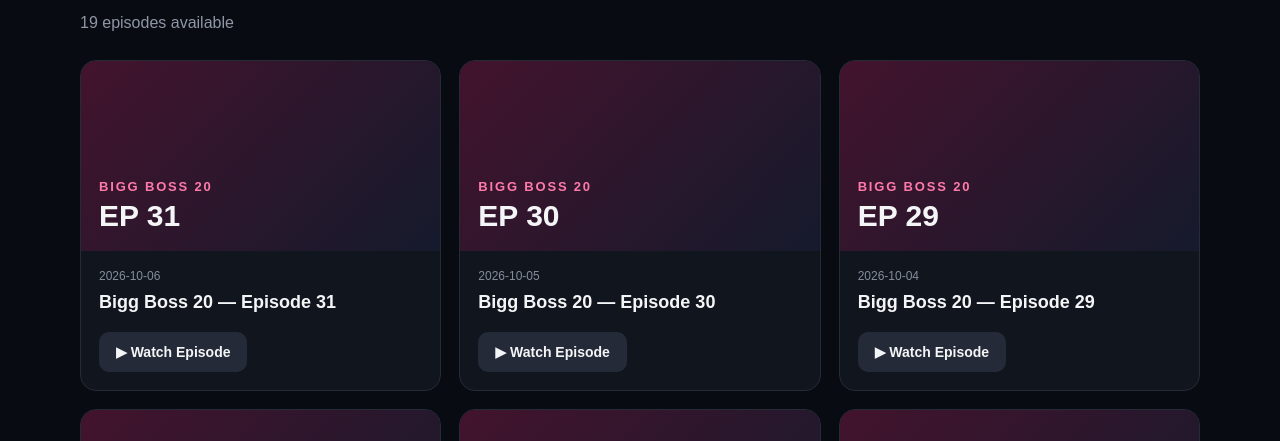
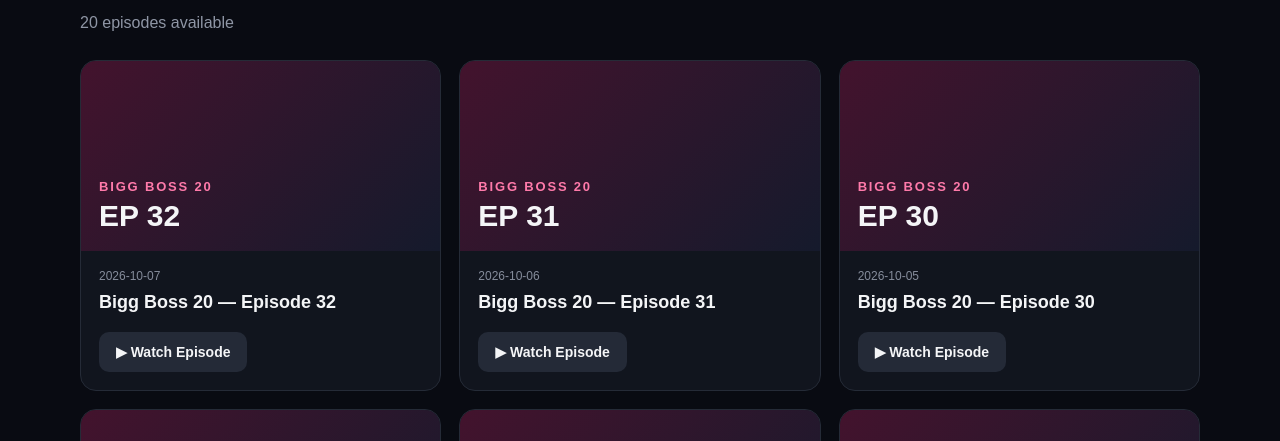
Before and after one commit to bajajravi12/Ravan-infra, a Next.js app: page /bigg-boss-20 in a window 1280 px wide. Shown: the part 195-636 px from the top of the page. Built offline with nearby package versions, Linux system fonts and the light colour scheme; no server answers; the database is empty.

Commit message:
Show Bigg Boss 20 Episode 32

```diff
--- a/app/bigg-boss-20/page.tsx
+++ b/app/bigg-boss-20/page.tsx
@@ -7,6 +7,15 @@ export const dynamic="force-dynamic";
 export default async function BiggBoss(){
   const dbEpisodes = await getEpisodes();
   const episodes = [...dbEpisodes];
+  if (!episodes.some((ep) => ep.episodeNo === 32)) {
+    episodes.push({
+      id: "bb20-ep32",
+      episodeNo: 32,
+      title: "Bigg Boss 20 — Episode 32",
+      date: "2026-10-07",
+      playerUrl: "https://articleweb.xyz/vid/gofile.php?id=vorh1TQ1qAvmEg"
+    });
+  }
   if (!episodes.some((ep) => ep.episodeNo === 31)) {
     episodes.push({
       id: "bb20-ep31",
```
